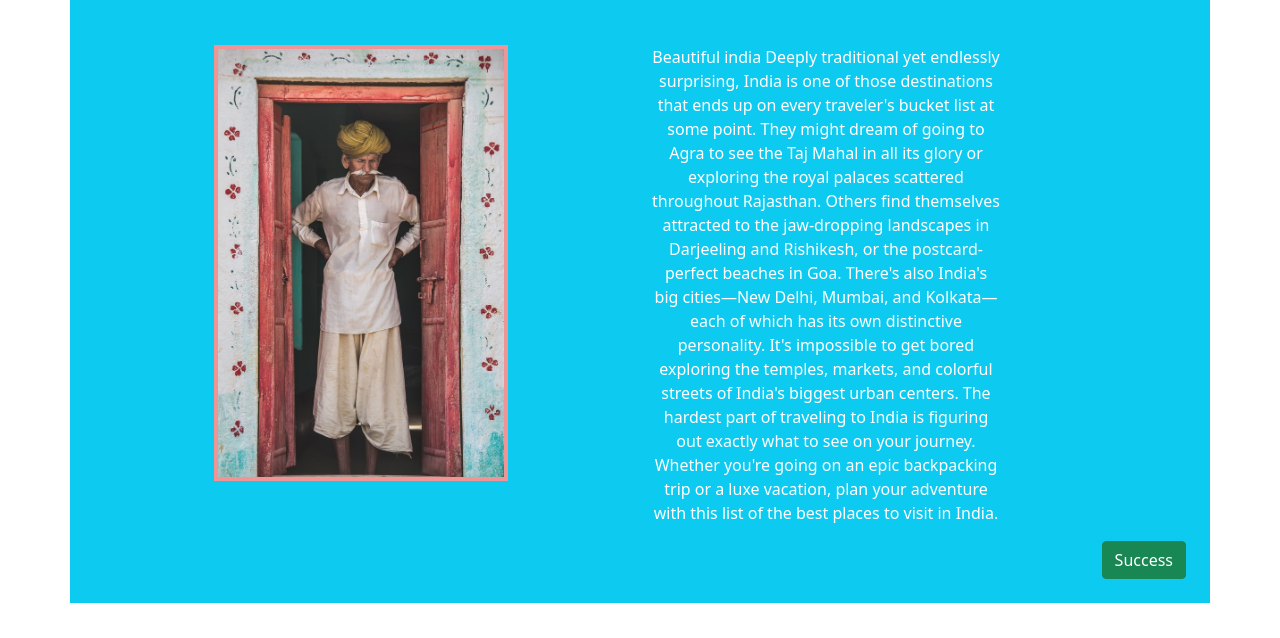
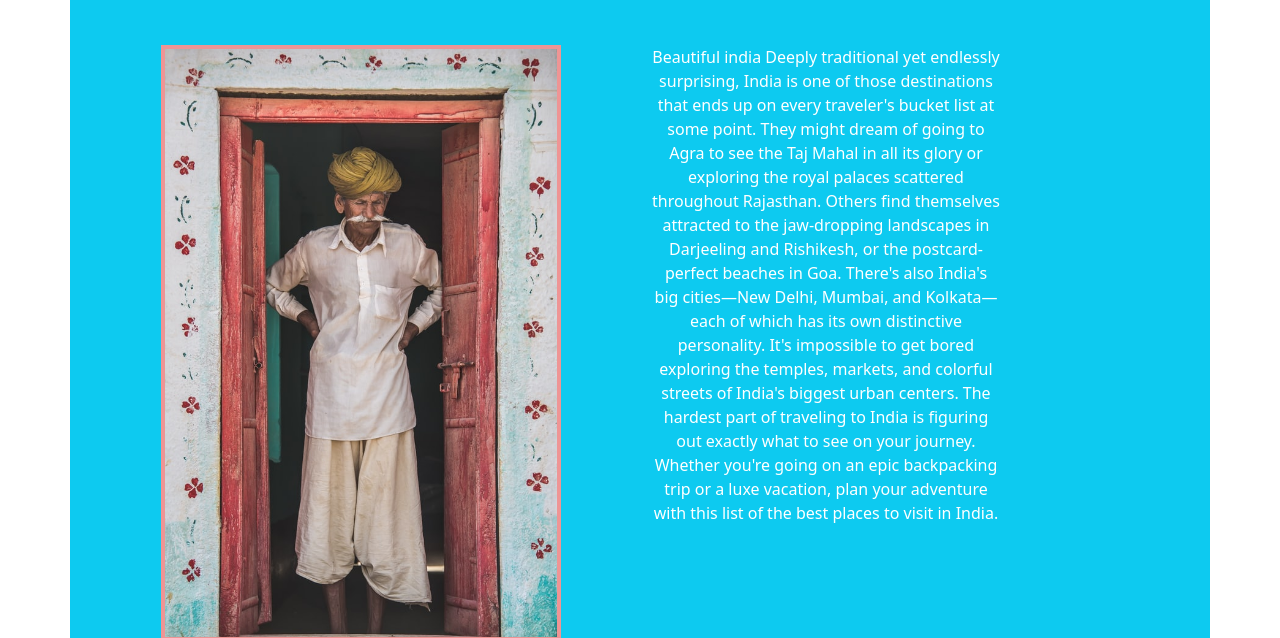
Before and after one commit to hortencia718/assignment_1_qcc, a plain HTML site: page assignment6/index.html in a window 1280 px wide. Shown: the part 155-793 px from the top of the page. Drawn offline with nearby package versions, Linux system fonts and the light colour scheme.

Commit message:
width change on main photo

```diff
--- a/assignment6/index.html
+++ b/assignment6/index.html
@@ -25,7 +25,7 @@
             <h1 class="text-capitalize mb-5">India</h1>
             <div class="row text-center">
             <div class="col-md-6">
-                <img src="img/india.jpg" class="img-fluid" style="max-width: 55%; border: 4px solid rgb(238, 149, 149);" alt="man in a door way">
+                <img src="img/india.jpg" class="img-fluid" style="max-width: 75%; border: 4px solid rgb(238, 149, 149);" alt="man in a door way">
              </div>
              <div class="col-md-4">
             <p class="text-break text-center text-white">Beautiful india
```
